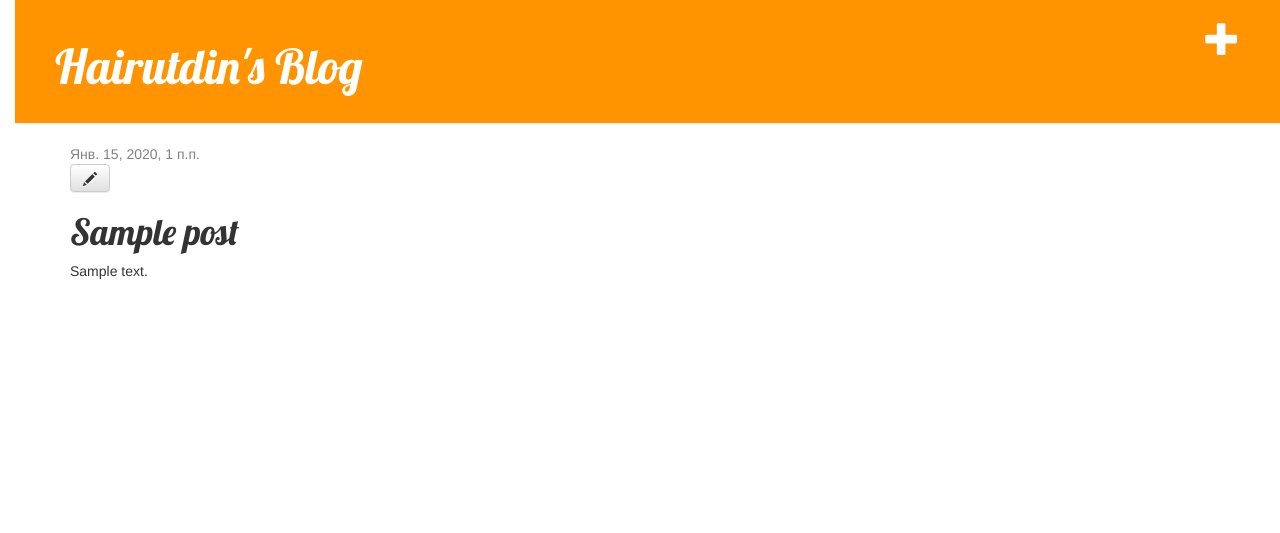
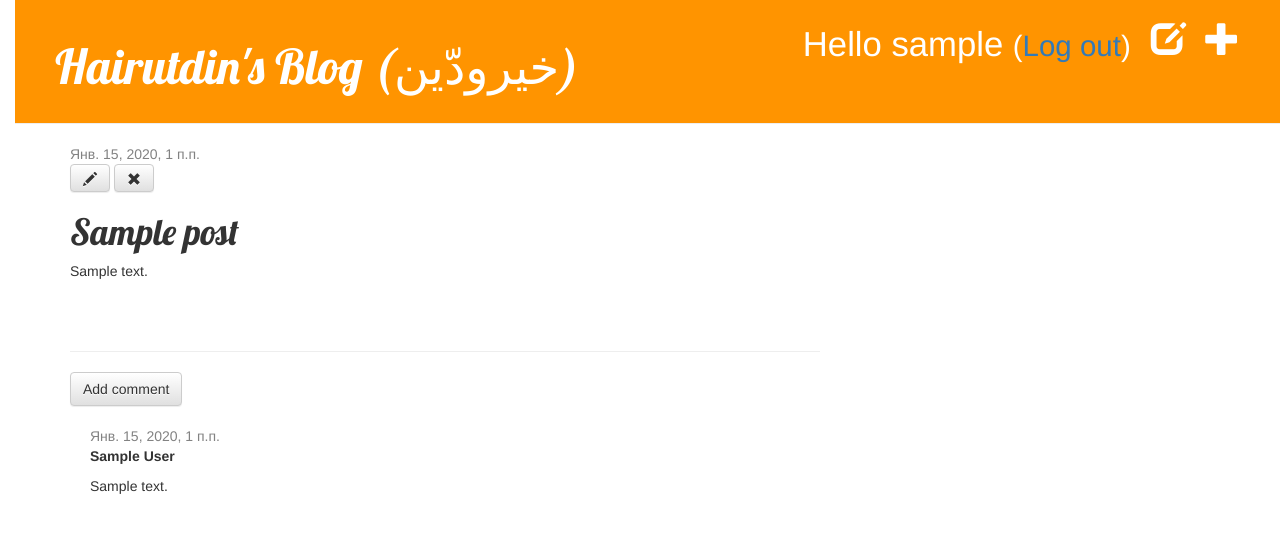
Before and after one commit to hairutdin/my-first-blog, a Django app: page /post/1/ in a window 1280 px wide. Shown: the top 533 px of the page. Run offline with Django 3.2, Linux system fonts and the light colour scheme; a user stored in the database is signed in; tables that the repository leaves empty hold one stand-in row (values such as "Sample post"); some libraries are stand-ins or nearby versions.

Commit message:
Added comments sections, upgraded security level and publish features.

```diff
--- a/blog/admin.py
+++ b/blog/admin.py
@@ -1,5 +1,6 @@
 from django.contrib import admin
-from .models import Post
+from .models import Post, Comment
 
 
 admin.site.register(Post)
+admin.site.register(Comment)
--- a/blog/models.py
+++ b/blog/models.py
@@ -16,3 +16,20 @@ class Post(models.Model):
 
     def __str__(self):
         return self.title
+
+    def approved_comments(self):
+        return self.comments.filter(approved_comment=True)
+
+class Comment(models.Model):
+    post = models.ForeignKey('blog.Post', on_delete=models.CASCADE, related_name='comments')
+    author = models.CharField(max_length=200)
+    text = models.TextField()
+    created_date = models.DateTimeField(default=timezone.now)
+    approved_comment = models.BooleanField(default=False)
+
+    def approve(self):
+        self.approved_comment = True
+        self.save()
+
+    def __str__(self):
+        return self.text
--- a/blog/static/css/blog.css
+++ b/blog/static/css/blog.css
@@ -53,3 +53,7 @@ h1, h2, h3, h4 {
 .post h1 a, .post h1 a:visited {
     color: #000000;
 }
+
+.comment {
+    margin: 20px 0px 20px 20px;
+}
--- a/blog/templates/blog/base.html
+++ b/blog/templates/blog/base.html
@@ -10,9 +10,13 @@
     <body>
         <div class="page-header">
             {% if user.is_authenticated %}
-            <a href="{% url 'post_new' %}" class="top-menu"><span class="glyphicon glyphicon-plus"></span></a>
+                <a href="{% url 'post_new' %}" class="top-menu"><span class="glyphicon glyphicon-plus"></span></a>
+                <a href="{% url 'post_draft_list' %}" class="top-menu"><span class="glyphicon glyphicon-edit"></span></a>
+                <p class="top-menu">Hello {{ user.username }} <small>(<a href="{% url 'logout' %}">Log out</a>)</small></p>
+            {% else %}
+                <a href="{% url 'login' %}" class="top-menu"><span class="glyphicon glyphicon-lock"></span></a>
             {% endif %}
-            <h1><a href="/">Hairutdin's Blog</a></h1>
+            <h1><a href="/">Hairutdin's Blog (خيرودّين)</a></h1>
         </div>
         <div class="content container">
             <div class="row">
--- a/blog/templates/blog/post_detail.html
+++ b/blog/templates/blog/post_detail.html
@@ -1,16 +1,38 @@
- {% extends 'blog/base.html' %}
+{% extends 'blog/base.html' %}
 
- {% block content %}
+{% block content %}
     <div class="post">
         {% if post.published_date %}
             <div class="date">
                 {{ post.published_date }}
             </div>
+        {% else %}
+            <a class="btn btn-default" href="{% url 'post_publish' pk=post.pk %}">Publish</a>
         {% endif %}
         {% if user.is_authenticated %}
      		<a class="btn btn-default" href="{% url 'post_edit' pk=post.pk %}"><span class="glyphicon glyphicon-pencil"></span></a>
-		{% endif %}
+        {% endif %}
+        <a class="btn btn-default" href="{% url 'post_remove' pk=post.pk %}"><span class="glyphicon glyphicon-remove"></span></a>
         <h1>{{ post.title }}</h1>
         <p>{{ post.text|linebreaksbr }}</p>
     </div>
+    <hr>
+    <a class="btn btn-default" href="{% url 'add_comment_to_post' pk=post.pk %}">Add comment</a>
+    {% for comment in post.comments.all %}
+        {% if user.is_authenticated or comment.approved_comment %}
+        <div class="comment">
+            <div class="date">
+                {{ comment.created_date }}
+                {% if not comment.approved_comment %}
+                    <a class="btn btn-default" href="{% url 'comment_remove' pk=comment.pk %}"><span class="glyphicon glyphicon-remove"></span></a>
+                    <a class="btn btn-default" href="{% url 'comment_approve' pk=comment.pk %}"><span class="glyphicon glyphicon-ok"></span></a>
+                {% endif %}
+            </div>
+            <strong>{{ comment.author }}</strong>
+            <p>{{ comment.text|linebreaks }}</p>
+        </div>
+        {% endif %}
+    {% empty %}
+        <p>No comments here yet :(</p>
+    {% endfor %}
 {% endblock %}
--- a/blog/templates/blog/post_list.html
+++ b/blog/templates/blog/post_list.html
@@ -8,6 +8,7 @@
             </div>
             <h1><a href="{% url 'post_detail' pk=post.pk %}">{{ post.title }}</a></h1>
             <p>{{ post.text|linebreaksbr }}</p>
+            <a href="{% url 'post_detail' pk=post.pk %}">Comments: {{ post.approved_comments.count }}</a>
         </div>
     {% endfor %}
 {% endblock %}
--- a/blog/urls.py
+++ b/blog/urls.py
@@ -7,4 +7,10 @@ urlpatterns = [
     path('post/<int:pk>/', views.post_detail, name='post_detail'),
     path('post/new/', views.post_new, name='post_new'),
     path('post/<int:pk>/edit/', views.post_edit, name='post_edit'),
+    path('drafts/', views.post_draft_list, name='post_draft_list'),
+    path('post/<pk>/publish/', views.post_publish, name='post_publish'),
+    path('post/<pk>/remove/', views.post_remove, name='post_remove'),
+    path('post/<int:pk>/comment/', views.add_comment_to_post, name='add_comment_to_post'),
+    path('comment/<int:pk>/approve/', views.comment_approve, name='comment_approve'),
+    path('comment/<int:pk>/remove/', views.comment_remove, name='comment_remove'),
 ]
--- a/blog/views.py
+++ b/blog/views.py
@@ -1,9 +1,11 @@
 from django.shortcuts import render
 from django.utils import timezone
-from .models import Post
+from .models import Post, Comment
 from django.shortcuts import render, get_object_or_404
-from .forms import PostForm
+from .forms import PostForm, CommentForm
 from django.shortcuts import redirect
+from django.contrib.auth.decorators import login_required
+
 
 
 def post_list(request):
@@ -16,6 +18,7 @@ def post_detail(request, pk):
     return render(request, 'blog/post_detail.html',{'post': post})
 
 
+@login_required
 def post_new(request):
     if request.method == "POST":
         form = PostForm(request.POST)
@@ -30,6 +33,7 @@ def post_new(request):
     return render(request, 'blog/post_edit.html', {'form': form})
 
 
+@login_required
 def post_edit(request, pk):
     post = get_object_or_404(Post, pk=pk)
     if request.method == "POST":
@@ -43,3 +47,49 @@ def post_edit(request, pk):
     else:
         form = PostForm(instance=post)
     return render(request, 'blog/post_edit.html', {'form': form})
+
+
+@login_required
+def post_draft_list(request):
+    posts = Post.objects.filter(published_date__isnull=True).order_by('created_date')
+    return render(request, 'blog/post_draft_list.html', {'posts': posts})
+
+
+@login_required
+def post_publish(request, pk):
+    post = get_object_or_404(Post, pk=pk)
+    post.publish()
+    return redirect('post_detail', pk=pk)
+
+
+@login_required
+def post_remove(request, pk):
+    post = get_object_or_404(Post, pk=pk)
+    post.delete()
+    return redirect('post_list')
+
+
+def add_comment_to_post(request, pk):
+    post = get_object_or_404(Post, pk=pk)
+    if request.method == "POST":
+        form = CommentForm(request.POST)
+        if form.is_valid():
+            comment = form.save(commit=False)
+            comment.post = post
+            comment.save()
+            return redirect('post_detail', pk=post.pk)
+    else:
+        form = CommentForm()
+    return render(request, 'blog/add_comment_to_post.html', {'form': form})
+
+@login_required
+def comment_approve(request, pk):
+    comment = get_object_or_404(Comment, pk=pk)
+    comment.approve()
+    return redirect('post_detail', pk=comment.post.pk)
+
+@login_required
+def comment_remove(request, pk):
+    comment = get_object_or_404(Comment, pk=pk)
+    comment.delete()
+    return redirect('post_detail', pk=comment.post.pk)
--- a/mysite/settings.py
+++ b/mysite/settings.py
@@ -121,3 +121,5 @@ USE_TZ = True
 STATIC_URL = '/static/'
 
 STATIC_ROOT = os.path.join(BASE_DIR, 'static')
+
+LOGIN_REDIRECT_URL = '/'
--- a/mysite/urls.py
+++ b/mysite/urls.py
@@ -16,7 +16,11 @@ Including another URLconf
 from django.contrib import admin
 from django.urls import path, include
 
+from django.contrib.auth import views
+
 urlpatterns = [
     path('admin/', admin.site.urls),
+    path('accounts/login/', views.LoginView.as_view(), name='login'),
+    path('accounts/logout/', views.LogoutView.as_view(next_page='/'), name='logout'),
     path('', include('blog.urls')),
 ]
```
Also changed, not shown: blog/forms.py (+9 -0 lines), blog/templates/blog/add_comment_to_post.html (added, +9 -0 lines), blog/templates/blog/post_draft_list.html (added, +11 -0 lines), blog/templates/blog/registration/login.html (added, +24 -0 lines), blog/migrations/0002_comment.py (added).
